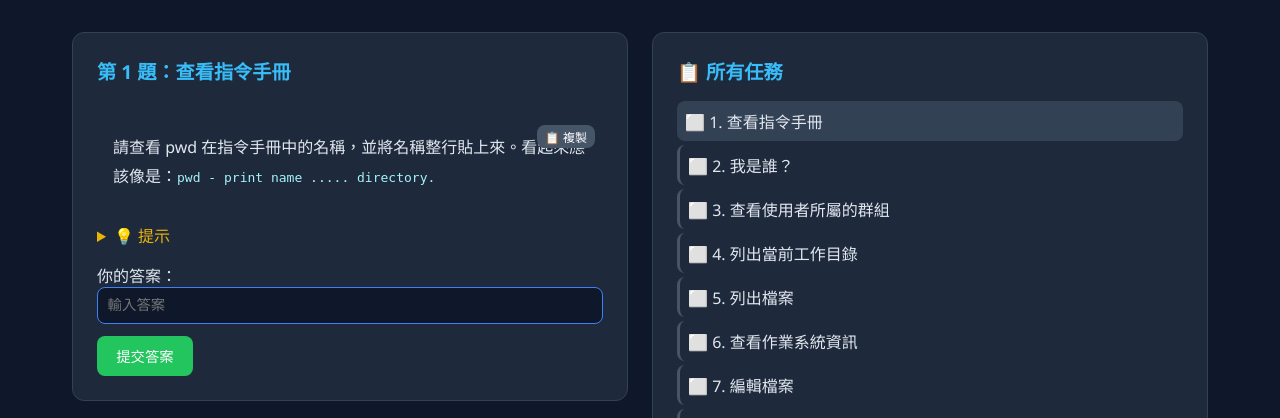
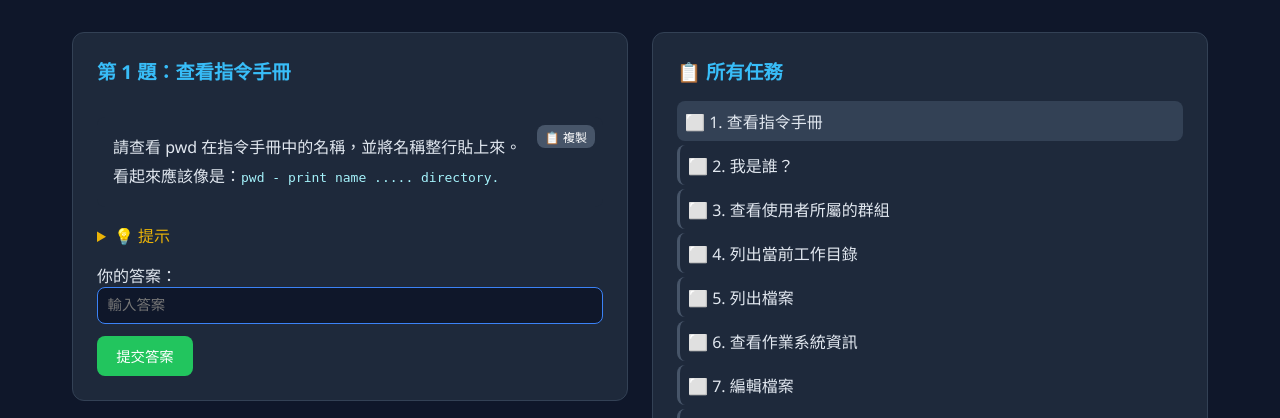
Before and after one commit to SamWang8891/linux-lab, a Flask app: page /quiz/1 in a window 1280 px wide. Shown: the part 61-479 px from the top of the page. Run offline with Flask 3, Linux system fonts and the light colour scheme; a user stored in the database is signed in; data comes from the database, SQL or seed files in the repository; data that the repository does not hold is empty; some libraries are stand-ins or nearby versions.

Commit message:
Fix copy button overlap by adding padding-right

```diff
--- a/local-vm/app/templates/dashboard.html
+++ b/local-vm/app/templates/dashboard.html
@@ -47,8 +47,10 @@
     <div class="card">
         <h2 style="margin-bottom:0.5rem">Title: 告訴 AI 我們在幹麻</h2>
         <div style="background:#1e293b;padding:1rem;border-radius:0.5rem;position:relative">
-            <code id="ai-info-text" style="color:#e2e8f0;font-size:0.9rem;white-space:pre-wrap">這是一堂 GDG 的社課，內容為 Linux 指令的使用教學。學生正在使用 Guacamole 操控靶機，Guacamole 提供 terminal 以及 rdp，rdp 的話他只能用 pcmanfm 和 lxterminal，是 xrd 精簡化桌面。他需要根據網頁上的提示解出不同的題目。
+            <div style="padding-right:4rem">
+                <code id="ai-info-text" style="color:#e2e8f0;font-size:0.9rem;white-space:pre-wrap">這是一堂 GDG 的社課，內容為 Linux 指令的使用教學。學生正在使用 Guacamole 操控靶機，Guacamole 提供 terminal 以及 rdp，rdp 的話他只能用 pcmanfm 和 lxterminal，是 xrd 精簡化桌面。他需要根據網頁上的提示解出不同的題目。
 以下是他要問的題目</code>
+            </div>
             <button class="btn btn-secondary" style="position:absolute;top:0.5rem;right:0.5rem;padding:0.2rem 0.5rem;font-size:0.75rem" onclick="copyText('ai-info-text', this)">📋 複製</button>
         </div>
     </div>
--- a/local-vm/app/templates/quiz.html
+++ b/local-vm/app/templates/quiz.html
@@ -12,7 +12,7 @@
             </div>
 
             <div style="position:relative;background:#1e293b;padding:1rem;border-radius:0.5rem;margin:1rem 0">
-                <div id="quiz-description" style="line-height:1.8;white-space:pre-wrap;color:#e2e8f0">{{ question.description | inline_code }}</div>
+                <div id="quiz-description" style="line-height:1.8;white-space:pre-wrap;color:#e2e8f0;padding-right:4rem">{{ question.description | inline_code }}</div>
                 <button class="btn btn-secondary" style="position:absolute;top:0.5rem;right:0.5rem;padding:0.2rem 0.5rem;font-size:0.75rem" onclick="copyText('quiz-description', this)">📋 複製</button>
             </div>
 
--- a/templates/quiz.html
+++ b/templates/quiz.html
@@ -12,7 +12,7 @@
             </div>
 
             <div style="position:relative;background:#1e293b;padding:1rem;border-radius:0.5rem;margin:1rem 0">
-                <div id="quiz-description" style="line-height:1.8;white-space:pre-wrap;color:#e2e8f0">{{ question.description | inline_code }}</div>
+                <div id="quiz-description" style="line-height:1.8;white-space:pre-wrap;color:#e2e8f0;padding-right:4rem">{{ question.description | inline_code }}</div>
                 <button class="btn btn-secondary" style="position:absolute;top:0.5rem;right:0.5rem;padding:0.2rem 0.5rem;font-size:0.75rem" onclick="copyText('quiz-description', this)">📋 複製</button>
             </div>
 
--- a/templates/student_dashboard.html
+++ b/templates/student_dashboard.html
@@ -102,8 +102,10 @@
 <div class="card">
     <h2 style="margin-bottom:0.5rem">Title: 告訴 AI 我們在幹麻</h2>
     <div style="background:#1e293b;padding:1rem;border-radius:0.5rem;position:relative">
-        <code id="ai-info-text" style="color:#e2e8f0;font-size:0.9rem;white-space:pre-wrap">這是一堂 GDG 的社課，內容為 Linux 指令的使用教學。學生正在使用 Guacamole 操控靶機，Guacamole 提供 terminal 以及 rdp，rdp 的話他只能用 pcmanfm 和 lxterminal，是 xrd 精簡化桌面。他需要根據網頁上的提示解出不同的題目。
+        <div style="padding-right:4rem">
+            <code id="ai-info-text" style="color:#e2e8f0;font-size:0.9rem;white-space:pre-wrap">這是一堂 GDG 的社課，內容為 Linux 指令的使用教學。學生正在使用 Guacamole 操控靶機，Guacamole 提供 terminal 以及 rdp，rdp 的話他只能用 pcmanfm 和 lxterminal，是 xrd 精簡化桌面。他需要根據網頁上的提示解出不同的題目。
 以下是他要問的題目</code>
+        </div>
         <button class="btn btn-secondary" style="position:absolute;top:0.5rem;right:0.5rem;padding:0.2rem 0.5rem;font-size:0.75rem" onclick="copyText('ai-info-text', this)">📋 複製</button>
     </div>
 </div>
```
